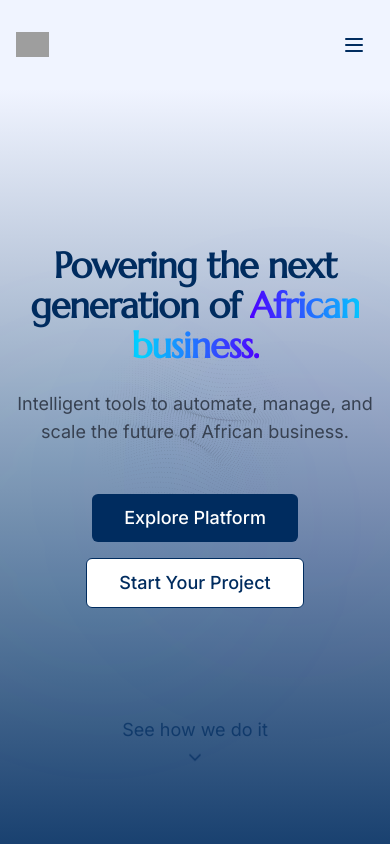
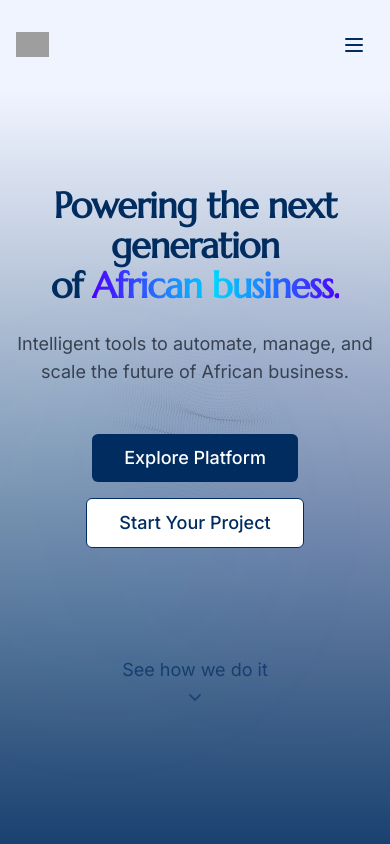
Before and after one commit to mckenzie-81/radiiant, a React (Vite) app: page / in a window 390 px wide. Shown: the top 844 px of the page. Built offline with nearby package versions, Linux system fonts and the light colour scheme; grey boxes are pictures that could not be loaded.

Commit message:
enhance Hero component by optimizing text sizes for better responsiveness and adjusting transition delay

```diff
--- a/src/components/Hero.tsx
+++ b/src/components/Hero.tsx
@@ -72,7 +72,7 @@ const Hero: React.FC = () => {
       </div>
 
       {/* Content container */}
-      <div className="max-w-content relative z-10 text-center px-4 mt-10">
+      <div className="max-w-content relative z-10 text-center px-4 mb-20">
         {/* <motion.div
           initial={{ opacity: 0, scale: 0.9 }}
           animate={{ opacity: 1, scale: 1 }}
@@ -83,12 +83,13 @@ const Hero: React.FC = () => {
         </motion.div> */}
 
         <motion.h1
-          className="text-4xl md:text-6xl lg:text-7xl font-display font-bold mb-6 tracking-tight text-navy"
+        // optiimize text sizes on other screens -lg changes from 7xl to 6xl
+          className="text-4xl md:text-6xl lg:text-6xl font-display font-bold mb-6 tracking-tight text-navy"
           initial={{ opacity: 0, y: 30 }}
           animate={{ opacity: isVisible ? 1 : 0, y: isVisible ? 0 : 30 }}
           transition={{ duration: 0.7, ease: "easeOut" }}
         >
-          Powering the next generation of{" "}
+          Powering the next generation <p></p> of{" "}
           <span className="text-gradient">African business.</span>
         </motion.h1>
 
@@ -96,7 +97,7 @@ const Hero: React.FC = () => {
           className="text-lg md:text-xl text-gray-700 max-w-3xl mx-auto mb-12"
           initial={{ opacity: 0, y: 30 }}
           animate={{ opacity: isVisible ? 1 : 0, y: isVisible ? 0 : 30 }}
-          transition={{ duration: 0.7, delay: 0.2, ease: "easeOut" }}
+          transition={{ duration: 0.7, delay: 0.1, ease: "easeOut" }}
         >
           Intelligent tools to automate, manage, and scale the future of African
           business.
```
